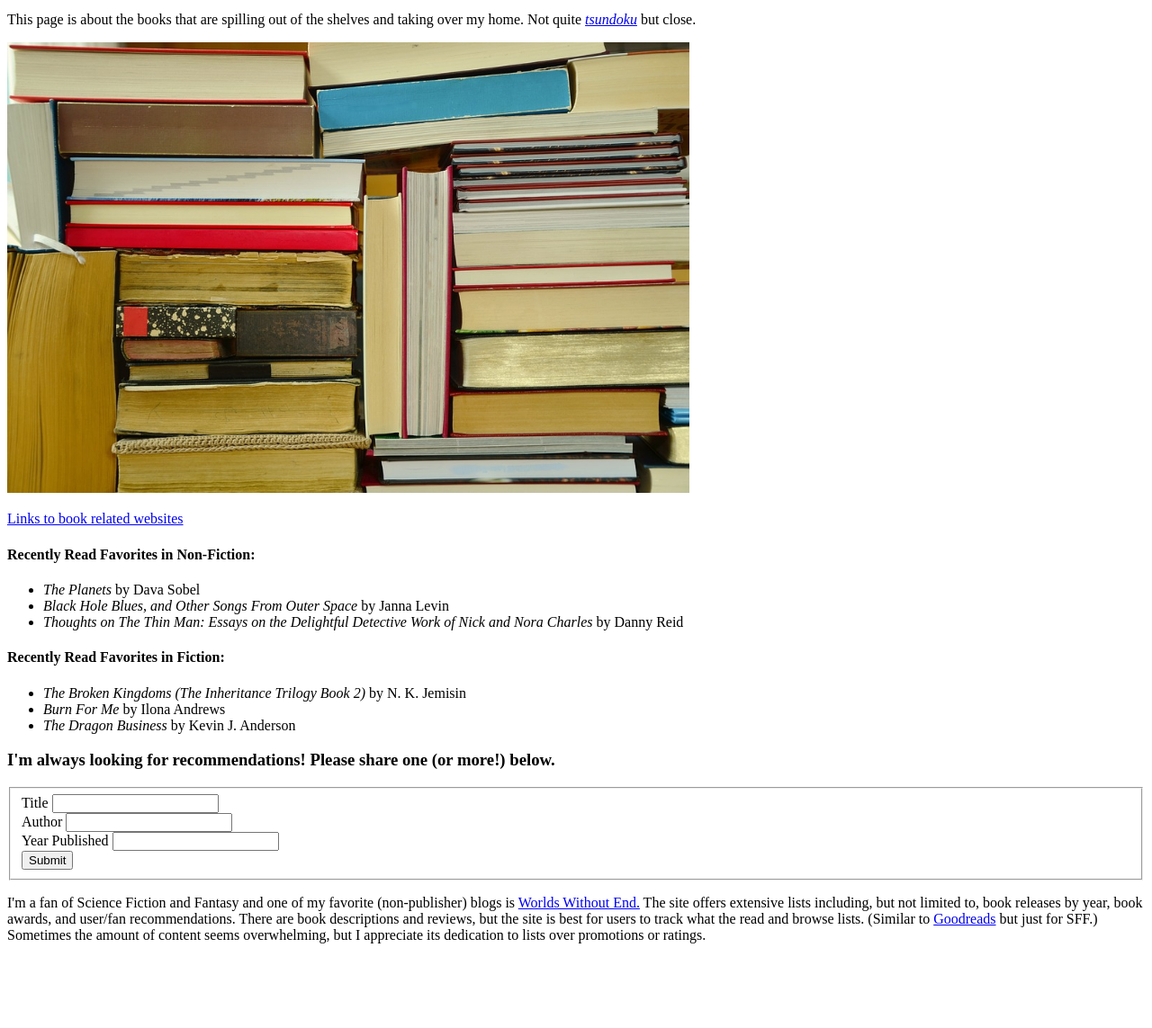
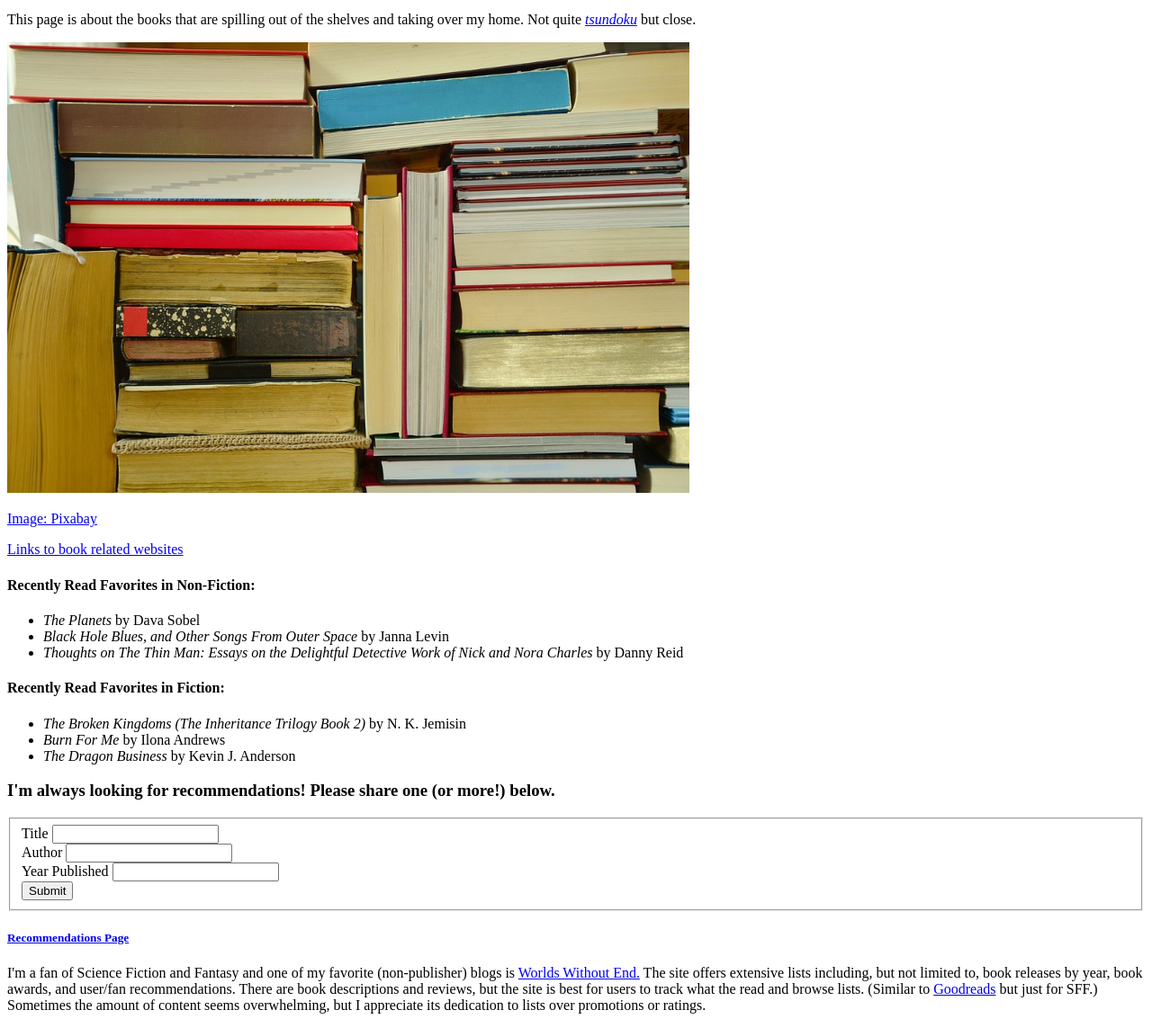
Before and after one commit to kmac02/kmac02.github.io, a plain HTML site: page index.html in a window 1280 px wide. Shown: the part 88-1231 px from the top of the page at 90% size. Before the commit the page ends 1153 px from the top, so only its background shows below. Drawn offline with Linux system fonts and the light colour scheme.

Commit message:
Edits to pages

```diff
--- a/index.html
+++ b/index.html
@@ -10,8 +10,14 @@
     </header>
 
     <p>This page is about the books that are spilling out of the shelves and taking over my home. Not quite <a href="http://www.huffingtonpost.com/entry/theres-a-japanese-word-for-people-who-buy-more-books-than-they-can-actually-read_us_58f79b7ae4b029063d364226"><em>tsundoku</em></a> but close.</p>
+<div>
+    <img src="books.jpg" alt="biblio-tetris" width="60%">
+    <p>
 
-<img src="books.jpg" alt="biblio-tetris" width="60%">
+    </p>
+    <a href="https://pixabay.com/en/photos/book%20shelf/">Image: Pixabay</a>
+
+</div>
 
 <p><a href="links.html">Links to book related websites</a></p>
 
@@ -44,6 +50,7 @@
       </div>
         <button type="submit">Submit</button>
     </fieldset>
+    <h5><a href="recommendations.html">Recommendations Page</a></h5>
     <div>
       <p>I'm a fan of Science Fiction and Fantasy and one of my favorite (non-publisher) blogs is <a href="https://www.worldswithoutend.com/index.asp">Worlds Without End.</a> The site offers extensive lists including, but not limited to, book releases by year, book awards, and user/fan recommendations. There are book descriptions and reviews, but the site is best for users to track what the read and browse lists. (Similar to <a href="https//:goodreads.com">Goodreads</a> but just for SFF.) Sometimes the amount of content seems overwhelming, but I appreciate its dedication to lists over promotions or ratings.</p>
     </div>
```
Also changed, not shown: links.html (+1 -0 lines), recommendations.html (+1 -0 lines).
